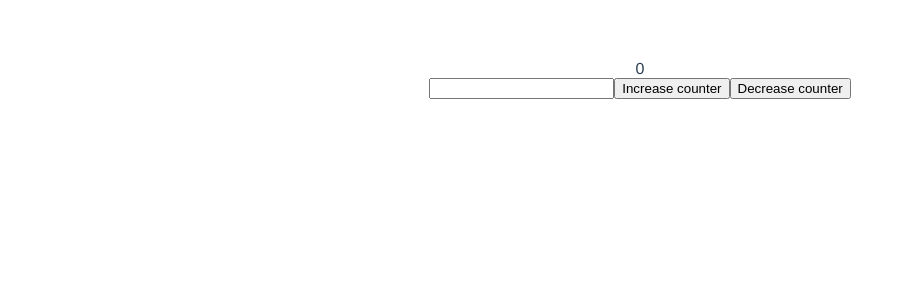
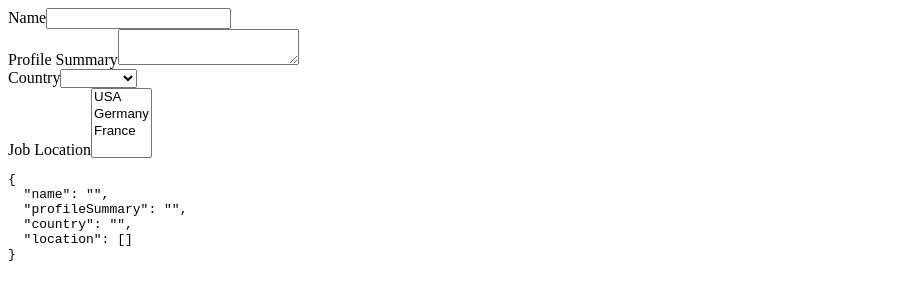
Before and after one commit to Devorein/vue-init, a Vue app: page / in a window 1280 px wide. Shown: the top 300 px of the page, without its empty margins (0-906 px from the left). Built offline with nearby package versions, Linux system fonts and the light colour scheme.

Commit message:
Added basic form elements

```diff
--- a/src/App.vue
+++ b/src/App.vue
@@ -1,9 +1,35 @@
 <template>
   <div>
-    <div>{{count}}</div>
-    <input @change="change" type="number"/>
-    <button @click="increment($event)">Increase counter</button>
-    <button @click="decrement($event)">Decrease counter</button>
+    <form>
+      <div>
+        <label for="name">Name</label>
+        <input type="text" id="name" v-model="formValues.name">
+      </div>
+      <div>
+        <label for="profileSummary">Profile Summary</label>
+        <textarea id="profileSummary" v-model="formValues.profileSummary"/>
+      </div>
+      <div>
+        <label for="country">Country</label>
+        <select name="country" id="country" v-model="formValues.country">
+          <option value="usa">USA</option>
+          <option value="germany">Germany</option>
+          <option value="france">France</option>
+        </select>
+      </div>
+
+      <div>
+        <label for="location">Job Location</label>
+        <select name="location" id="location" multiple v-model="formValues.location">
+          <option value="usa">USA</option>
+          <option value="germany">Germany</option>
+          <option value="france">France</option>
+        </select>
+      </div>
+    </form>
+    <div>
+      <pre>{{JSON.stringify(formValues, null, 2)}}</pre>
+    </div>
   </div>
 </template>
 
@@ -11,46 +37,22 @@
 
 export default {
   methods: {
-    increment(){
-      this.count+=this.changeBy
-    },
-    decrement(){
-      this.count-=this.changeBy
-    },
-    change(e){
-      this.changeBy = parseInt(e.target.value)
-    }
+
   },
   name: 'App',
   data(){
     return {
-      name: "devorein",
-      count: 0,
-      changeBy: 1
+      formValues: {
+        name: '',
+        profileSummary: '',
+        country: '',
+        location: []
+      }
     }
   }
 }
 </script>
 
 <style>
-#app {
-  font-family: Avenir, Helvetica, Arial, sans-serif;
-  -webkit-font-smoothing: antialiased;
-  -moz-osx-font-smoothing: grayscale;
-  text-align: center;
-  color: #2c3e50;
-  margin-top: 60px;
-}
 
-.danger{
-  color: red;
-}
-
-.safe{
-  color: green;
-}
-
-.bold{
-  font-weight: bolder;
-}
 </style>
```
